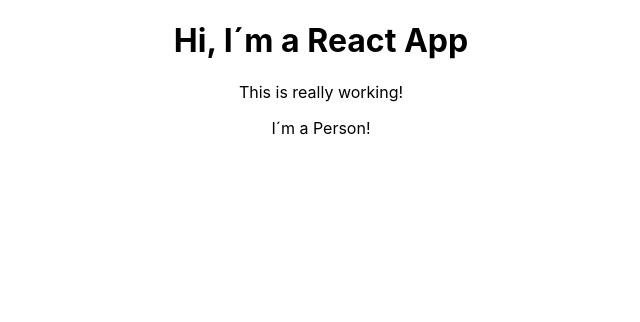
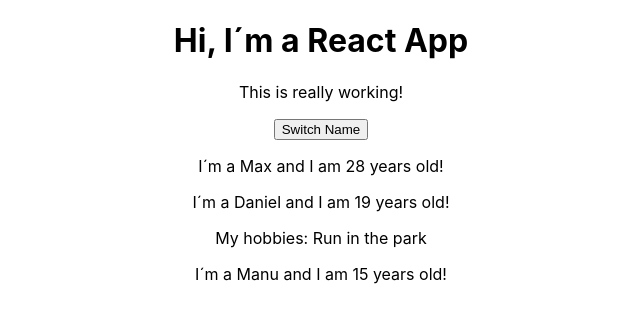
Before and after one commit to MaestroShifu/React-Complete-Guide, a React (Create React App) app: page / in a window 1280 px wide. Shown: the top 322 px of the page, without its empty margins (319-959 px from the left). Built offline with nearby package versions, Linux system fonts and the light colour scheme.

Commit message:
Conceptos basicos de React js

```diff
--- a/src/App.js
+++ b/src/App.js
@@ -5,6 +5,19 @@
 
 //-> class-based components
 class App extends Component {
+  state = {
+    persons: [
+      { name: "Max", age: 28 },
+      { name: "Daniel", age: 19 },
+      { name: "Manu", age: 15 },
+    ]
+  }
+
+  //Si no lo llamo de esta manera, va a hacer referencia a la clase y no al evento como tal
+  switchNameHandler = () => {//-> Expresion de Handler da referencia a eventos [Buenas practicas]
+    console.log('Was cliked!');
+  }
+
   render() {
     /* Forma tradicional de retornar */
     return (
@@ -12,7 +25,11 @@
         <h1>Hi, I´m a React App</h1>
         <p>This is really working!</p>
 
-        <Person />
+        <button onClick={this.switchNameHandler}>Switch Name</button>
+
+        <Person name={this.state.persons[0].name} age={this.state.persons[0].age} />
+        <Person name={this.state.persons[1].name} age={this.state.persons[1].age}> My hobbies: Run in the park </Person>
+        <Person name={this.state.persons[2].name} age={this.state.persons[2].age} />
       </div>
     );
 
@@ -22,3 +39,9 @@
 }
 
 export default App;
+
+//Datos importantes
+
+//-> Props: Son los atributos de configuración para el componente.
+
+//-> State: Es la representacion del componente en un tiempo determinado, esta data puede variar en el ciclo de vida del mismo [Al detectar cambio renderiza en el DOM el componente]
--- a/src/Person/Person.js
+++ b/src/Person/Person.js
@@ -1,8 +1,16 @@
 import React from 'react'
 
 //-> Functional components [Es la mejor practica]
-const person = () => {
-    return <p>I´m a Person!</p>
+const person = (props) => {
+    // return <p>I´m a Person and I am { Math.floor(Math.random() * 30) } years old!</p>//-> Para que el jsx interprete el js es con { }
+
+    //-> Cuando son mas de dos lineas, se debe poner un div para agrupar y poner parentesis ( ).
+    return (
+        <div>
+            <p>I´m a { props.name } and I am { props.age } years old!</p>
+            <p>{ props.children }</p>
+        </div>
+    );//-> Cuando se usa una clase como componente se maneja [this.props] para acceder a ellos.
 };
 
 export default person
```
